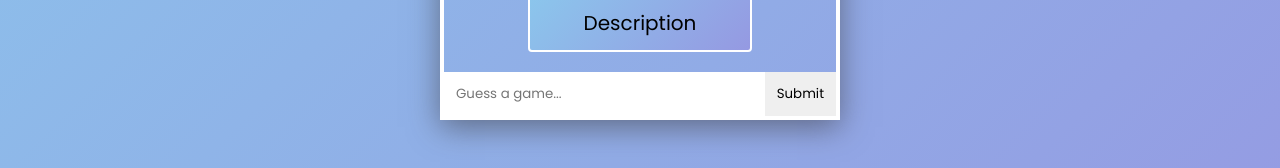
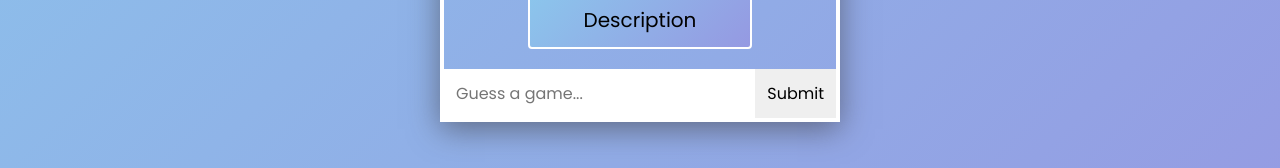
Before and after one commit to dcroci/react-game-guesser, a React (Vite) app: page / in a window 1280 px wide. Shown: the part 472-640 px from the top of the page. Built offline with nearby package versions, Linux system fonts and the light colour scheme; no server answers.

Commit message:
form font size

```diff
--- a/src/styles.css
+++ b/src/styles.css
@@ -59,10 +59,12 @@ input {
   width: 100%;
   padding: 12px;
   border: none;
+  font-size: 16px;
 }
 button {
   padding: 12px;
   border: none;
+  font-size: 16px;
 }
 nav {
   position: absolute;
```
